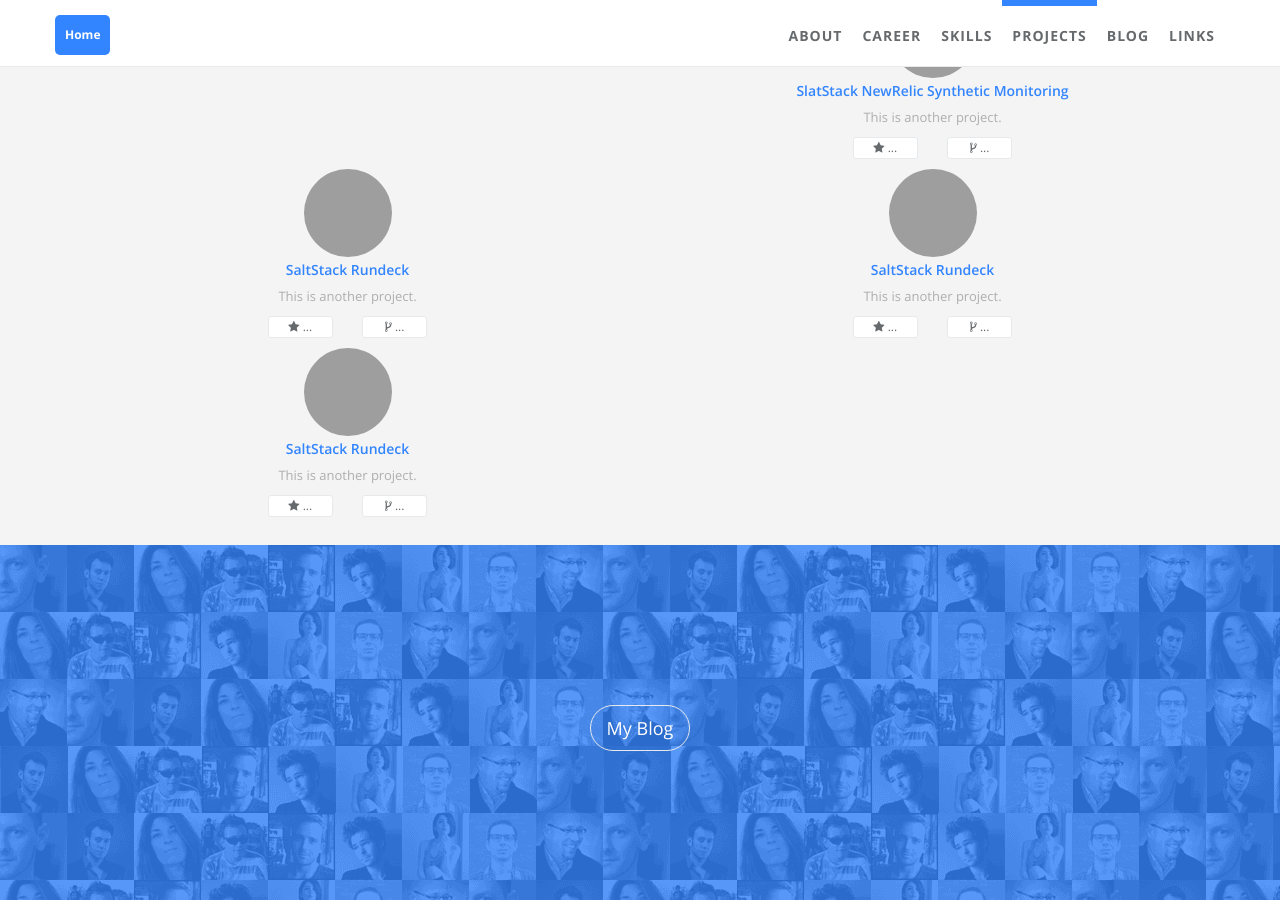
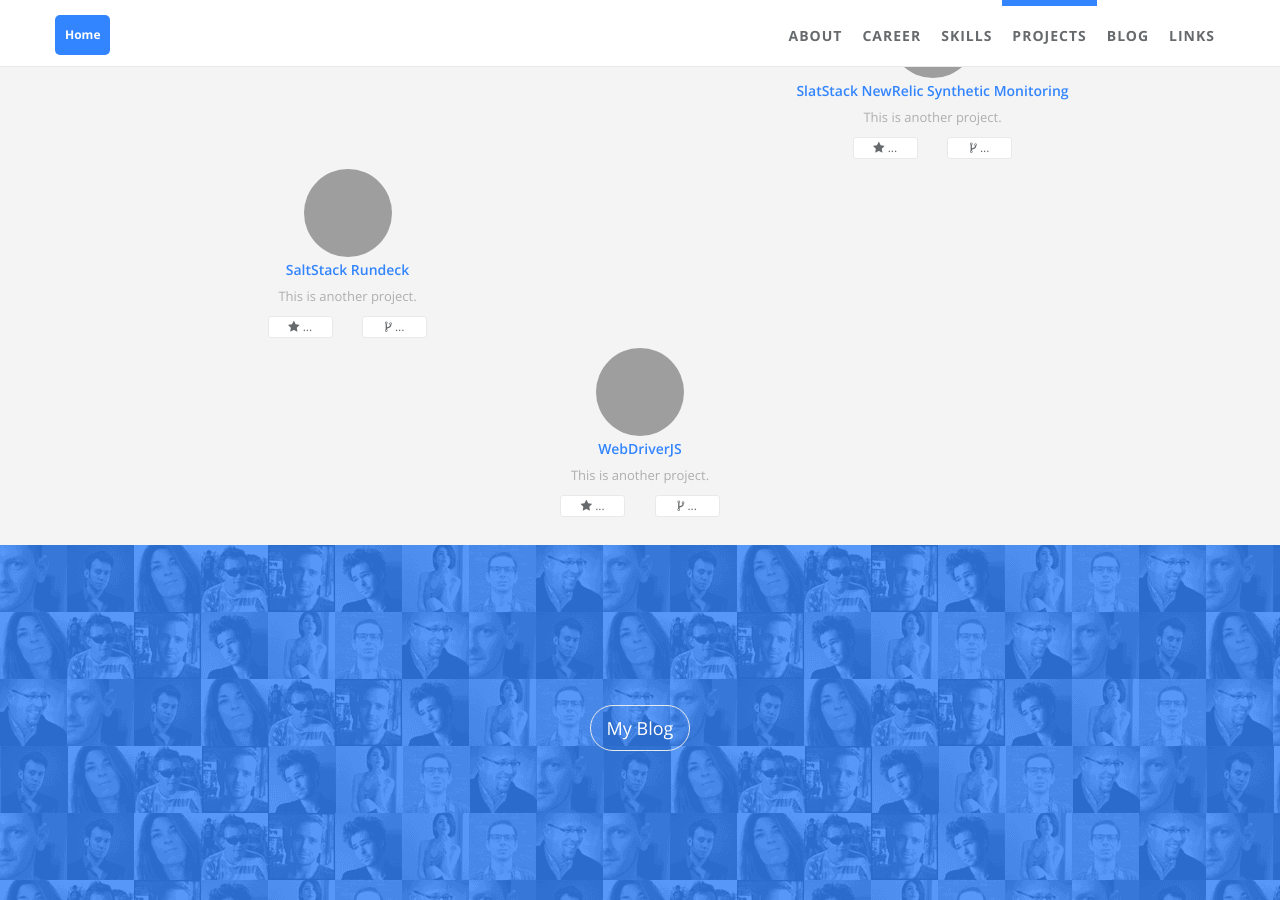
Before and after one commit to AkshaySiwal/website, a Jekyll site: the page built from index.html, in a window 1280 px wide and 900 px high, scrolled down 2716 px. Built offline with Jekyll 4.4.1, drawn with Linux system fonts in a browser that asks for light colours; grey boxes are pictures that could not be loaded.

Commit message:
Update projects.yml

```diff
--- a/_data/index/projects.yml
+++ b/_data/index/projects.yml
@@ -23,14 +23,6 @@
   img: /static/assets/img/landing/newrelic.png
   desc: This is another project.
 
-- name: SaltStack Rundeck
-  i18n: saltstack
-  #url: https://google.com
-  gh_user: akshaysiwal
-  repo: Rundeck
-  img: /static/assets/img/landing/saltstack.png
-  desc: This is another project.
-
 
 - name: SaltStack Rundeck
   i18n: saltstack
@@ -41,10 +33,10 @@
   desc: This is another project.
 
 
-- name: SaltStack Rundeck
-  i18n: saltstack
+- name: WebDriverJS
+  i18n: webdriverjs
   #url: https://google.com
   gh_user: akshaysiwal
   repo: Automatic-Job-Apply-on-naukri.com
-  img: /static/assets/img/landing/webdriver.png
+  img: /static/assets/img/landing/webdriver.jpeg
   desc: This is another project.
```
